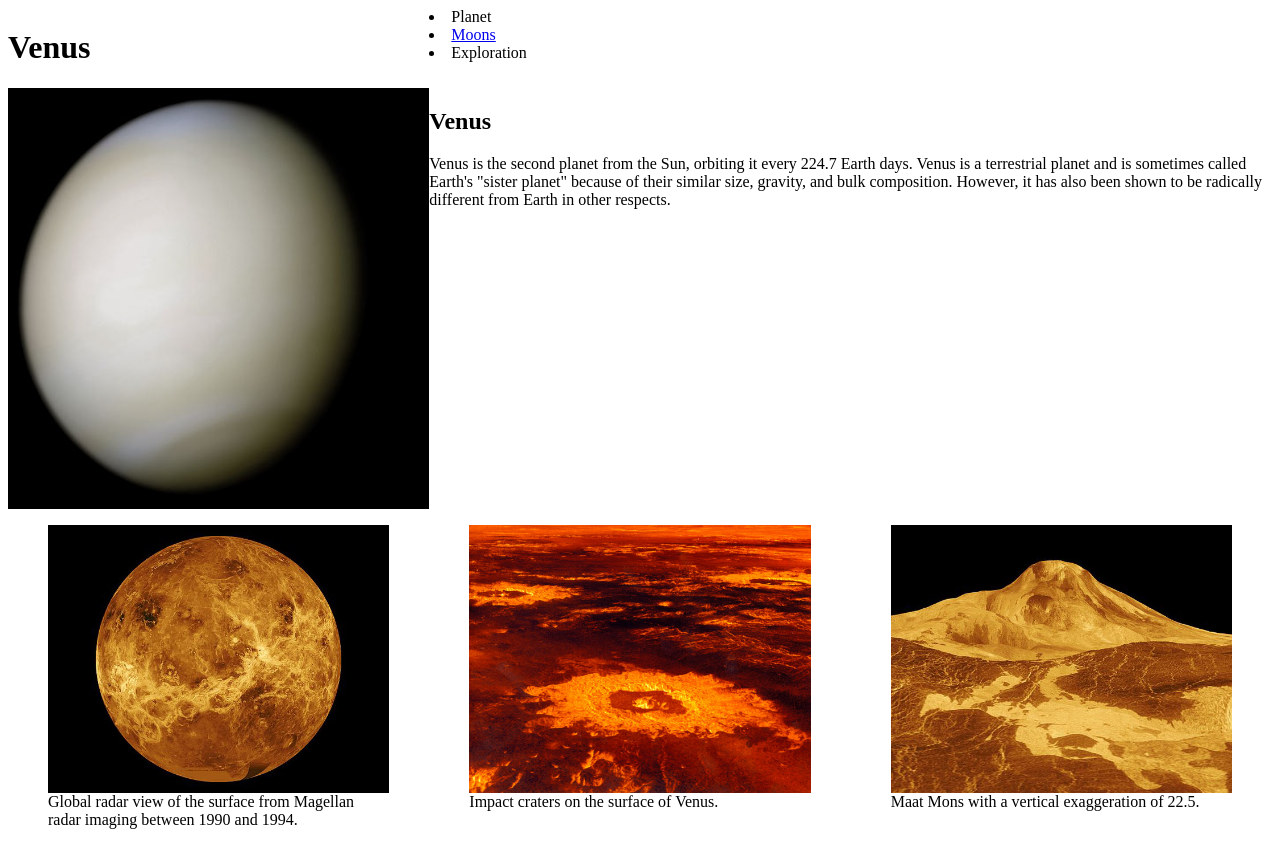
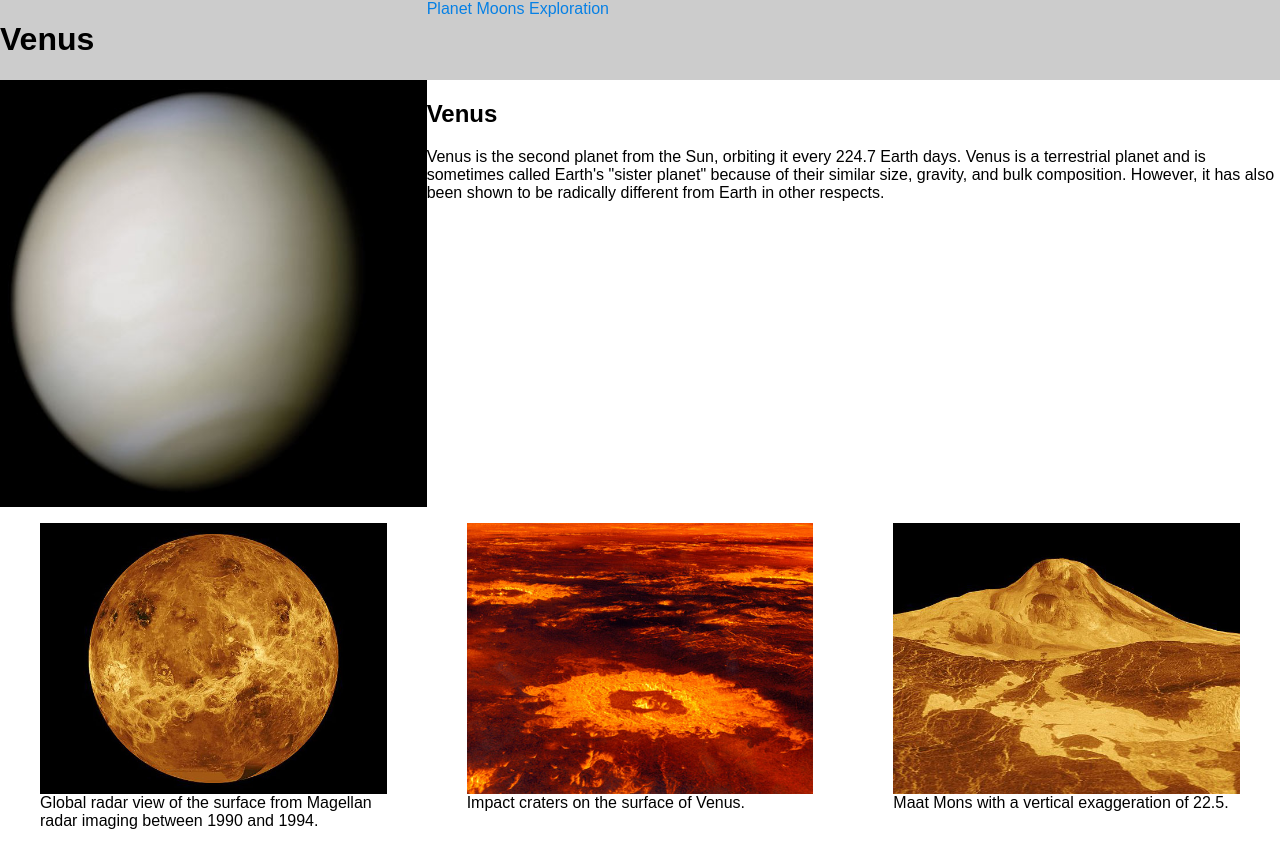
Before and after one commit to rachel-glennie/planet-website, a plain HTML site: page index.html in a window 1280 px wide. Drawn offline with Linux system fonts and the light colour scheme.

Commit message:
Added basic CSS for index page

```diff
--- a/css/main.css
+++ b/css/main.css
@@ -20,3 +20,55 @@ html {
 	width: 100%;
 	display: block;
 }
+
+body {
+	margin: 0em;
+	font-family: sans-serif;
+}
+
+h1 {
+	text-align: center
+}
+
+header {
+	background-color: #ccc;
+	margin: 0em;
+}
+
+nav {
+	margin: 1em;
+}
+
+nav li {
+	list-style-type: none;
+}
+
+nav a {
+	text-decoration: none;
+	color: #0680e5;
+}
+
+@media only screen and (min-width: 25em) {
+
+	nav li {
+		display: inline-block;
+	}
+
+	nav {
+		text-align: center;
+	}
+
+}
+
+@media only screen and (min-width: 38em) {
+
+	h1 {
+		text-align: left;
+	}
+
+	nav {
+		text-align: left;
+		margin: 0em;
+	}
+
+}
--- a/index.html
+++ b/index.html
@@ -12,10 +12,10 @@
 
 <header class="grid">
 	<h1 class="unit unit-xs-1 unit-s-1 unit-m-1-3 unit-l-1-3">Venus</h1>
-	<nav class="unit unit-xs-1 unit-s-1 unti-m-2-3 unit-l-2-3">
-		<li><a>Planet</a></li>
+	<nav class="unit unit-xs-1 unit-s-1 unit-m-2-3 unit-l-2-3">
+		<li><a href="">Planet</a></li>
 		<li><a href="moons.html">Moons</a></li>
-		<li><a>Exploration</a></li>
+		<li><a href="">Exploration</a></li>
 	</nav>
 </header>
 
```
